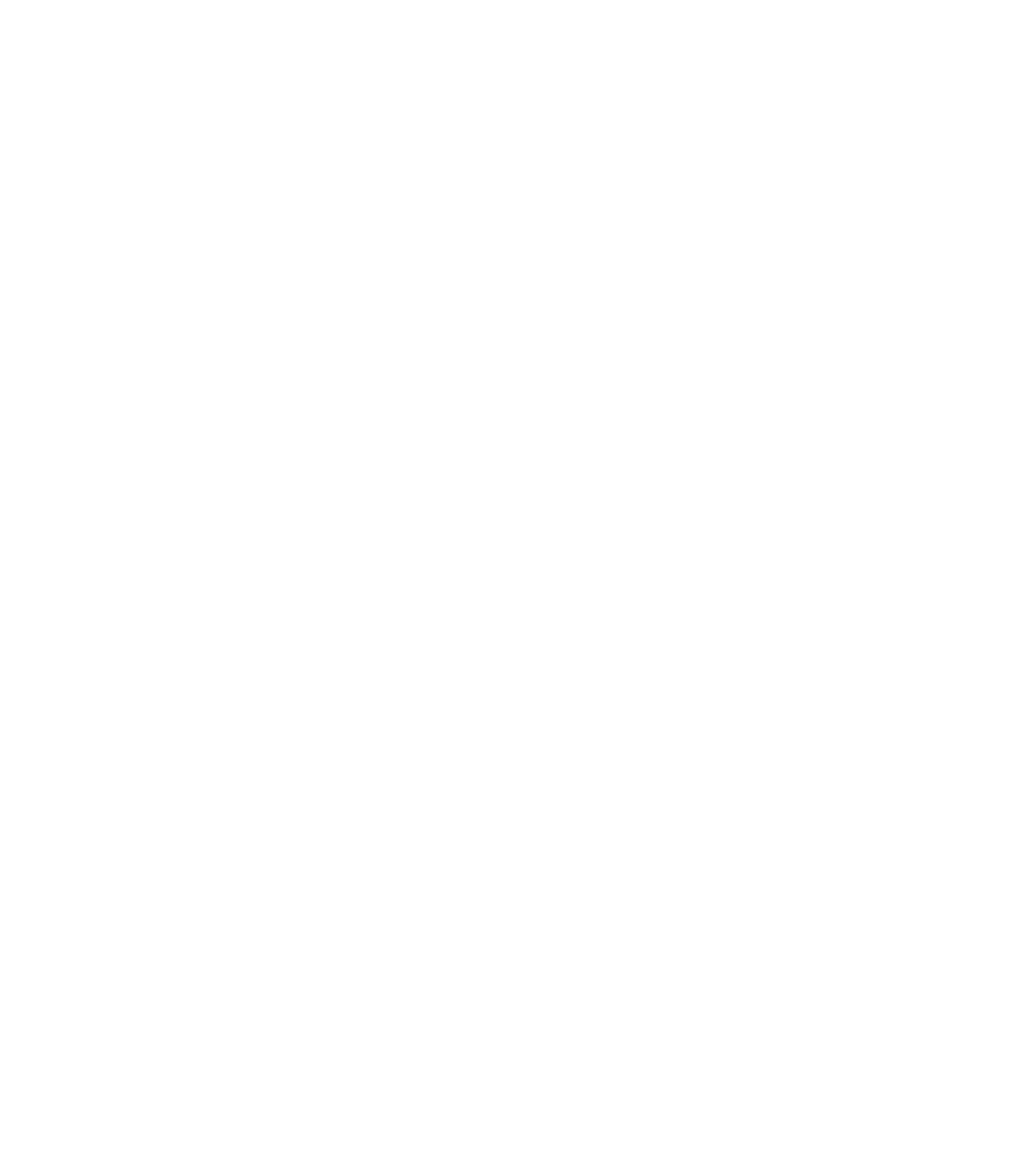
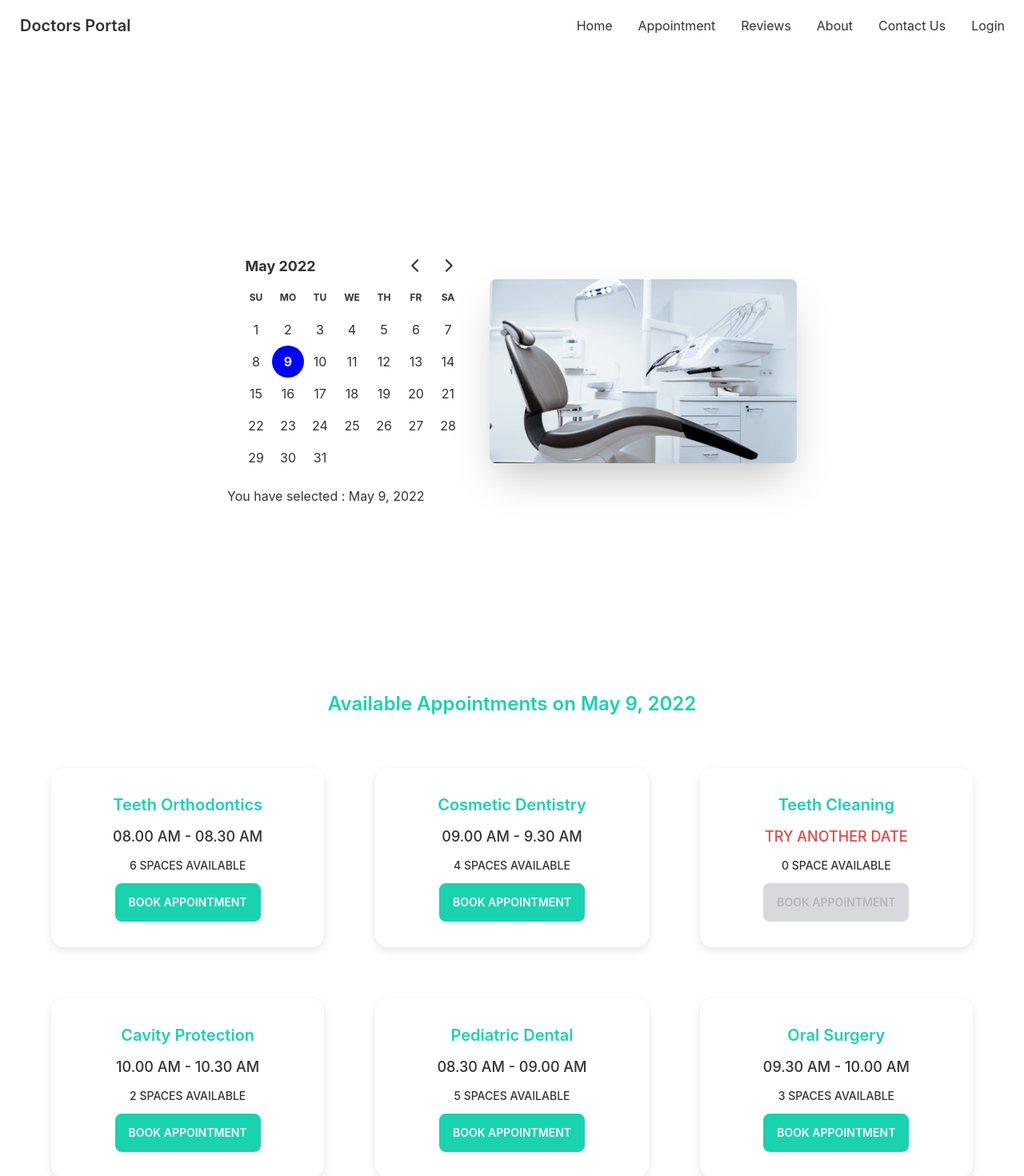
Before and after one commit to ishtiyak98/doctors-portal, a React (Create React App) app: page /appointment in a window 1280 px wide. Before the commit this address had no page. Shown: the top 1470 px of the page at 80% size. Before the commit the page ends 800 px from the top, so only its background shows below. Built offline with nearby package versions, Linux system fonts and the light colour scheme.

Commit message:
appointment page added

```diff
--- a/package.json
+++ b/package.json
@@ -7,7 +7,9 @@
     "@testing-library/react": "^13.2.0",
     "@testing-library/user-event": "^13.5.0",
     "daisyui": "^2.14.3",
+    "date-fns": "^2.28.0",
     "react": "^18.1.0",
+    "react-day-picker": "^8.0.4",
     "react-dom": "^18.1.0",
     "react-router-dom": "^6.3.0",
     "react-scripts": "5.0.1",
--- /dev/null
+++ b/public/services.json
@@ -0,0 +1,57 @@
+[
+    {
+      "_id": 1,
+      "name": "Teeth Orthodontics",
+      "slots": [
+        "08.00 AM - 08.30 AM",
+        "08.30 AM - 09.00 AM",
+        "09.00 AM - 9.30 AM",
+        "09.30 AM - 10.00 AM",
+        "10.00 AM - 10.30 AM",
+        "10.30 AM - 11.00 AM"
+      ]
+    },
+    {
+      "_id": 2,
+      "name": "Cosmetic Dentistry",
+      "slots": [
+        "09.00 AM - 9.30 AM",
+        "09.30 AM - 10.00 AM",
+        "10.00 AM - 10.30 AM",
+        "10.30 AM - 11.00 AM"
+      ]
+    },
+    {
+      "_id": 3,
+      "name": "Teeth Cleaning",
+      "slots": []
+    },
+    {
+      "_id": 4,
+      "name": "Cavity Protection",
+      "slots": [
+        "10.00 AM - 10.30 AM",
+        "10.30 AM - 11.00 AM"
+      ]
+    },
+    {
+      "_id": 5,
+      "name": "Pediatric Dental",
+      "slots": [
+        "08.30 AM - 09.00 AM",
+        "09.00 AM - 9.30 AM",
+        "09.30 AM - 10.00 AM",
+        "10.00 AM - 10.30 AM",
+        "10.30 AM - 11.00 AM"
+      ]
+    },
+    {
+      "_id": 6,
+      "name": "Oral Surgery",
+      "slots": [
+        "09.30 AM - 10.00 AM",
+        "10.00 AM - 10.30 AM",
+        "10.30 AM - 11.00 AM"
+      ]
+    }
+  ]
--- a/src/App.js
+++ b/src/App.js
@@ -1,4 +1,5 @@
 import { Route, Routes } from "react-router-dom";
+import Appointment from "./Pages/Appointment/Appointment";
 import Home from "./Pages/Home/Home";
 
 function App() {
@@ -6,6 +7,7 @@
     <>
       <Routes>
         <Route path="/" element={<Home></Home>}></Route>
+        <Route path="/appointment" element={<Appointment></Appointment>}></Route>
       </Routes>
     </>
   );
--- /dev/null
+++ b/src/Pages/Appointment/Appointment.js
@@ -0,0 +1,19 @@
+import React, { useState } from "react";
+import Footer from "../Shared/Footer";
+import Navbar from "../Shared/Navbar";
+import AvailableAppointments from "./AvailableAppointments";
+import DatePicker from "./DatePicker";
+
+const Appointment = () => {
+    const [date, setDate] = useState(new Date());
+  return (
+    <div>
+      <Navbar></Navbar>
+      <DatePicker date={date} setDate={setDate}></DatePicker>
+      <AvailableAppointments date={date}></AvailableAppointments>
+      <Footer></Footer>
+    </div>
+  );
+};
+
+export default Appointment;
--- /dev/null
+++ b/src/Pages/Appointment/AppointmentCard.js
@@ -0,0 +1,31 @@
+import React from "react";
+import AppointmentModal from "./AppointmentModal";
+
+
+const AppointmentCard = ({appointment, setTreatment}) => {
+    const {name, slots} = appointment;
+  return (
+    <div>
+      <div style={{ boxShadow: "rgba(0, 0, 0, 0.1) 0px 4px 12px" }} className="card max-w-lg">
+        <div className="card-body items-center text-center space-y-1">
+          <h2 className="card-title text-secondary">{name}</h2>
+          <p className="uppercase text-lg font-medium">
+              {slots.length ? slots[0] : <span className="text-red-500">try another date</span>}
+          </p>
+          <p className="uppercase text-sm font-medium">{slots.length} {slots.length <= 0 ? "space" : "spaces"} Available</p>
+          <div className="card-actions">
+            {/* <MainButton disabled={slots.length === 0}>book appointment</MainButton> */}
+            <label
+                htmlFor="booking-modal"
+                disabled={slots.length === 0}
+                className="btn btn-secondary text-white uppercase"
+                onClick={()=> setTreatment(appointment)}
+                >Book Appointment</label>
+          </div>
+        </div>
+      </div>
+    </div>
+  );
+};
+
+export default AppointmentCard;
--- /dev/null
+++ b/src/Pages/Appointment/AppointmentModal.js
@@ -0,0 +1,38 @@
+import { format } from 'date-fns';
+import React from 'react';
+
+const AppointmentModal = ({treatment, date, setTreatment}) => {
+    const {name, slots} = treatment;
+
+    const handleBooking = (e)=> {
+        e.preventDefault();
+        console.log(e.target.slot.value);
+        setTreatment(null);
+    }
+
+    return (
+        <div>
+            <input type="checkbox" id="booking-modal" className="modal-toggle" />
+            <div className="modal">
+                <div className="modal-box relative">
+                    <label for="booking-modal" className="btn btn-sm btn-circle absolute right-2 top-2">✕</label>
+                    <h3 className="text-lg font-bold mb-10">{name}</h3>
+                    <form onSubmit={handleBooking} className="grid grid-cols-1 gap-y-5 ">
+                        <input type="text" value={format(date , "PP")} disabled className="input input-bordered w-full max-w-lg" />
+                        <select name='slot' class="select select-bordered w-full max-w-lg">
+                            {
+                                slots.map( slot => <option value={slot}>{slot}</option>)
+                            }
+                        </select>
+                        <input type="text" placeholder="Full Name" className="input input-bordered w-full max-w-lg" />
+                        <input type="text" placeholder="Phone Number" className="input input-bordered w-full max-w-lg" />
+                        <input type="text" placeholder="Email" className="input input-bordered w-full max-w-lg" />
+                        <input type="submit" value="Submit" className="btn btn-accent text-white w-full max-w-lg" />
+                    </form>
+                </div>
+            </div>
+        </div>
+    );
+};
+
+export default AppointmentModal;
--- /dev/null
+++ b/src/Pages/Appointment/AvailableAppointments.js
@@ -0,0 +1,41 @@
+import { format } from "date-fns";
+import React, { useEffect, useState } from "react";
+import AppointmentCard from "./AppointmentCard";
+import AppointmentModal from "./AppointmentModal";
+
+const AvailableAppointments = ({ date }) => {
+  const [appointments, setAppointment] = useState([]);
+  const [treatment, setTreatment] = useState(null);
+
+  useEffect(() => {
+    fetch("services.json")
+      .then((res) => res.json())
+      .then((data) => setAppointment(data));
+  }, []);
+
+  console.log(treatment);
+
+  return (
+    <section className="pb-40 mx-5 lg:mx-16">
+      <h2 className="text-2xl font-semibold text-secondary text-center mb-16">
+        Available Appointments on {format(date, "PP")}
+      </h2>
+
+      <div className="grid grid-cols-1 md:grid-cols-2 lg:grid-cols-3 gap-16">
+        {appointments.map((appointment) => (
+          <AppointmentCard
+            key={appointment._id}
+            appointment={appointment}
+            setTreatment={setTreatment}
+          ></AppointmentCard>
+        ))}
+      </div>
+
+      {
+          treatment && <AppointmentModal treatment={treatment} setTreatment={setTreatment} date={date}></AppointmentModal>
+      }
+    </section>
+  );
+};
+
+export default AvailableAppointments;
--- /dev/null
+++ b/src/Pages/Appointment/DatePicker.js
@@ -0,0 +1,23 @@
+import { format } from "date-fns";
+import React from "react";
+import { DayPicker } from "react-day-picker";
+import "react-day-picker/dist/style.css";
+import bannerImg from "../../assets/images/chair.png";
+
+const DatePicker = ({ date, setDate }) => {
+  return (
+    <section>
+      <div className="hero min-h-screen">
+        <div className="hero-content flex-col lg:flex-row-reverse">
+          <img src={bannerImg} className="max-w-sm rounded-lg shadow-2xl" alt="" />
+          <div>
+            <DayPicker mode="single" selected={date} onSelect={setDate} />
+            <p>You have selected : {format(date, "PP")}</p>
+          </div>
+        </div>
+      </div>
+    </section>
+  );
+};
+
+export default DatePicker;
--- a/src/Pages/Home/Info.js
+++ b/src/Pages/Home/Info.js
@@ -7,9 +7,9 @@
 const Info = () => {
     return (
         <section className='grid grid-cols-1 md:grid-cols-2 lg:grid-cols-3 gap-7 pb-40 mx-5 lg:mx-16'>
-            <InfoCard icon={clock} cardTitle={"Opening Hours"} cardText={'Sat to Thu 10AM-8PM'} background={"bg-accent"}></InfoCard>
+            <InfoCard icon={clock} cardTitle={"Opening Hours"} cardText={'Sat to Thu 10AM-8PM'} background={"bg-gradient-to-r from-secondary to-primary"}></InfoCard>
             <InfoCard icon={mark} cardTitle={"Visit Our Location"} cardText={"Brooklyn, NY 10036, United States"} background={"bg-accent"}></InfoCard>
-            <InfoCard icon={phone} cardTitle={"Opening Hours"} cardText={"+000 123 456789"} background={"bg-accent"}></InfoCard>
+            <InfoCard icon={phone} cardTitle={"Opening Hours"} cardText={"+000 123 456789"} background={"bg-gradient-to-r from-secondary to-primary"}></InfoCard>
         </section>
     );
 };
--- a/src/Pages/Shared/MainButton.js
+++ b/src/Pages/Shared/MainButton.js
@@ -3,7 +3,7 @@
 const MainButton = ({children}) => {
     return (
         <>
-            <button className="btn btn-primary bg-gradient-to-r from-secondary to-primary text-white">{children}</button>
+            <button className="btn btn-primary bg-gradient-to-r from-secondary to-primary text-white uppercase">{children}</button>
         </>
     );
 };
--- a/src/Pages/Shared/Navbar.js
+++ b/src/Pages/Shared/Navbar.js
@@ -4,14 +4,12 @@
 const Navbar = () => {
   const navItems = (
     <>
-      <li>
-        <Link to={"/"}>Home</Link>
-        <Link to={"/"}>Appoinment</Link>
-        <Link to={"/"}>Reviews</Link>
-        <Link to={"/"}>About</Link>
-        <Link to={"/"}>Conatct Us</Link>
-        <Link to={"/"}>Login</Link>
-      </li>
+        <li><Link to={"/"}>Home</Link></li>
+        <li><Link to={"/appointment"}>Appointment</Link></li>
+        <li><Link to={"/"}>Reviews</Link></li>
+        <li><Link to={"/"}>About</Link></li>
+        <li><Link to={"/"}>Contact Us</Link></li>
+        <li><Link to={"/"}>Login</Link></li>
     </>
   );
 
```
Also changed, not shown: 1 other file (tests, documents, lock files or other folders).
